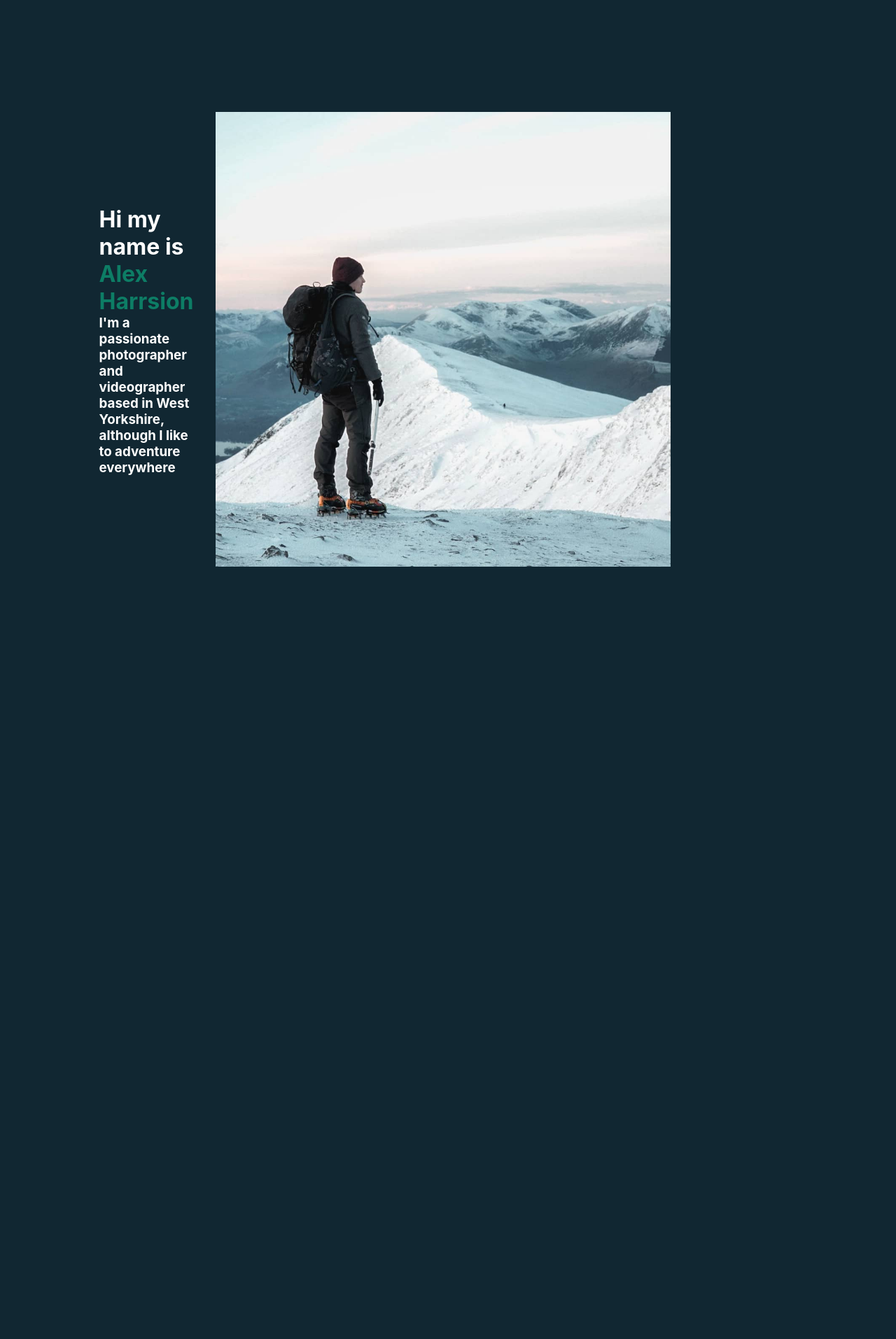
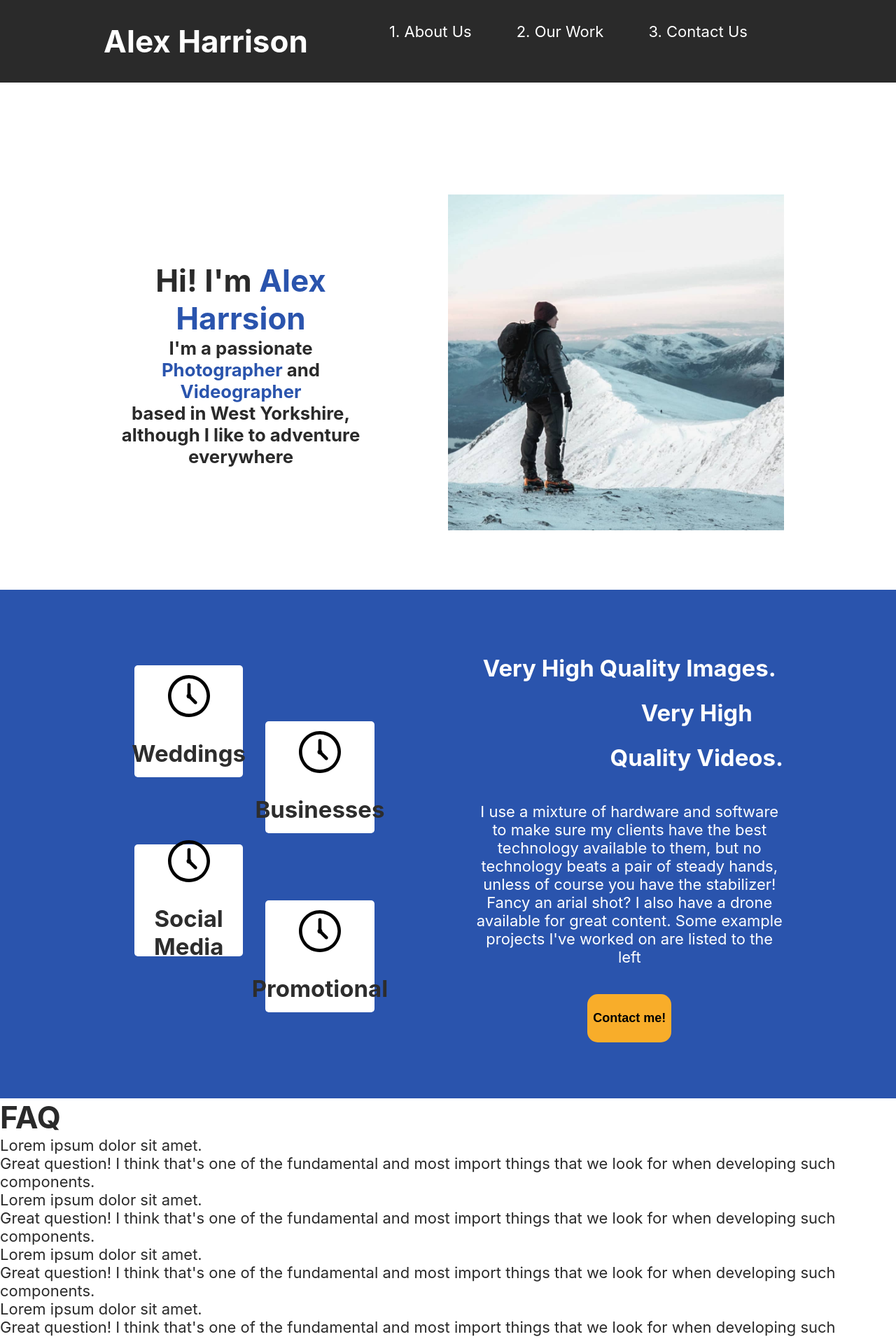
Before and after one commit to tbriggs1/alex-website, a React (Create React App) app: page / in a window 1280 px wide. Shown: the top 1914 px of the page at 70% size. Before the commit the page ends 814 px from the top, so only its background shows below. Built offline with nearby package versions, Linux system fonts and the light colour scheme.

Commit message:
changes made

```diff
--- a/package.json
+++ b/package.json
@@ -9,6 +9,8 @@
     "node-sass": "^5.0.0",
     "react": "^17.0.1",
     "react-dom": "^17.0.1",
+    "react-router": "^5.2.0",
+    "react-router-dom": "^5.2.0",
     "react-scripts": "4.0.3",
     "web-vitals": "^1.1.0"
   },
--- a/src/App.js
+++ b/src/App.js
@@ -1,11 +1,21 @@
 import React from 'react';
-import './styles/app.scss';
 import AboutMe from './pages/AboutMe.js';
+import MyWork from './pages/MyWork.js';
+import {Switch, Route, BrowserRouter} from 'react-router-dom';
 
 function App() {
   return (
     <div className="App">
-        <AboutMe />
+      <BrowserRouter>
+        <Switch>
+            <Route path="/" exact>
+              <AboutMe />
+            </Route>
+            <Route path="/work" exact>
+              <MyWork />
+            </Route>
+        </Switch>
+      </BrowserRouter>
     </div>
   );
 }
--- a/src/components/AboutSection.js
+++ b/src/components/AboutSection.js
@@ -6,11 +6,11 @@ const AboutSection = () => {
        <div className="mainContent">
           <div className="about-section">
               <div className="info">
-                  <h1>Hi my name is <span>Alex Harrsion</span></h1>
-                  <h3>I'm a passionate photographer and videographer based in West Yorkshire, although I like to adventure everywhere</h3>
+                  <h1>Hi! I'm <span>Alex Harrsion</span></h1>
+                  <h3>I'm a passionate <span>Photographer</span> and <span>Videographer</span> <br/> based in West Yorkshire, although I like to adventure everywhere</h3>
               </div>
               <div className="alexPicture">
-                    <img src={alex} alt="caption of alex" height="650px"/>
+                    <img src={alex} alt="caption of alex"/>
               </div>
           </div>
        </div>
--- a/src/components/FAQ.js
+++ b/src/components/FAQ.js
@@ -2,6 +2,41 @@ import React from 'react';
 
 const FAQ = () => {
     return(
+        <div>
+            <h1>FAQ</h1>
+            <div title="How Do I start?">
+                    <div className="answer">
+                        <p>Lorem ipsum dolor sit amet.</p>
+                        <p>
+                            Great question! I think that's one of the fundamental and most import things that we look for when developing such components.
+                        </p>
+                </div>
+                </div>
+                <div title="How Do I start?">
+                    <div className="answer">
+                        <p>Lorem ipsum dolor sit amet.</p>
+                        <p>
+                            Great question! I think that's one of the fundamental and most import things that we look for when developing such components.
+                        </p>
+                </div>
+                </div>
+                <div title="How Do I start?">
+                    <div className="answer">
+                        <p>Lorem ipsum dolor sit amet.</p>
+                        <p>
+                            Great question! I think that's one of the fundamental and most import things that we look for when developing such components.
+                        </p>
+                </div>
+                </div>
+                <div title="How Do I start?">
+                    <div className="answer">
+                        <p>Lorem ipsum dolor sit amet.</p>
+                        <p>
+                            Great question! I think that's one of the fundamental and most import things that we look for when developing such components.
+                        </p>
+                </div>
+                </div>
+        </div>
 
     )
 };
--- a/src/components/Nav.js
+++ b/src/components/Nav.js
@@ -1,9 +1,30 @@
 import React from 'react';
+import {Link} from 'react-router-dom';
 
 const Nav = () => {
     return(
         <div>
+            <div className="Navbar">
+                <h1 className="al-title">Alex Harrison</h1>
+                    <div className="nav-content">
+                    <ul>
+                    <li>
+                        <Link to="/">1. About Us</Link>
+                        {/* <Line transition={{duration: 0.75}} initial={{width:"0%"}} animate={{width: pathname === '/' ? "50%" : "0%"}}></Line> */}
+                    </li>
 
+                    <li>
+                        <Link to="/work">2. Our Work</Link>
+                        {/* <Line transition={{duration: 0.75}} initial={{width:"0%"}} animate={{width: pathname === '/work' ? "50%" : "0%"}}></Line> */}
+                    </li>
+
+                    <li>
+                        <Link to="/contact">3. Contact Us</Link>
+                        {/* <Line transition={{duration: 0.75}} initial={{width:"0%"}} animate={{width: pathname === '/contact' ? "50%" : "0%"}}></Line> */}
+                    </li>
+                </ul>
+            </div>
+            </div>
         </div>
     )
 };
--- a/src/components/Services.js
+++ b/src/components/Services.js
@@ -1,9 +1,38 @@
 import React from 'react';
 import clock from '../images/clock.svg';
+
 
 const Services = () => {
     return(
         <div>
+            <div className="services">
+                <div className="cards">
+                    <div className="card">
+                        <img src={clock} alt="wedding" height="60px" />
+                        <h2>Weddings</h2>
+                    </div>
+                    <div className="card card-stag">
+                        <img src={clock} alt="wedding" height="60px" />
+                        <h2>Businesses</h2>
+                    </div>
+                    <div className="card">
+                        <img src={clock} alt="wedding" height="60px" />
+                        <h2>Social Media</h2>
+                    </div>
+                    <div className="card card-stag">
+                        <img src={clock} alt="wedding" height="60px" />
+                        <h2>Promotional</h2>
+                    </div>
+                </div>
+                <div className="service-text">
+                    <h2><span>Very High Quality Images.</span></h2>
+                    <h2 className="service-text2"><span>Very High Quality Videos.</span></h2>
+                    <p>I use a mixture of hardware and software to make sure my clients have the best technology available to them, but no technology beats a pair of steady hands,
+                        unless of course you have the stabilizer! Fancy an arial shot? I also have a drone available for great content. Some example projects I've worked on are listed to the left
+                    </p>
+                    <button>Contact me!</button>
+                </div>
+            </div>
         </div>
     )
 };
--- a/src/pages/AboutMe.js
+++ b/src/pages/AboutMe.js
@@ -1,13 +1,17 @@
 import React from 'react';
 import AboutSection from '../components/AboutSection.js';
 import Services from '../components/Services.js';
+import FAQ from '../components/FAQ';
 import '../styles/pages.scss';
+import Nav from '../components/Nav.js';
 
 const AboutMe = () => {
     return(
         <div className="page-content">
+            <Nav />
             <AboutSection />
             <Services />
+            <FAQ />
         </div>
     )
 }
--- /dev/null
+++ b/src/pages/MyWork.js
@@ -0,0 +1,13 @@
+import React from 'react';
+import '../styles/mywork.scss';
+import Nav from '../components/Nav';
+const MyWork = () => {
+    return (
+        <div>
+            <Nav />
+            <h1>My Work</h1>
+        </div>
+    )
+}
+
+export default MyWork;
--- a/src/styles/app.scss
+++ /dev/null
@@ -1,14 +0,0 @@
-// $background-color: #171923;
-$background-color: #112732;
-$content-backgound: #0d7d65;
-$secondary-content: #ffa618;
-$third-content: #b49289;
-
-* {
-  background: $background-color;
-  color: white;
-}
-
-body{
-  width: 1100px;
-}
--- /dev/null
+++ b/src/styles/mywork.scss
@@ -0,0 +1,10 @@
+$background-color: white;
+$content-backgound: #2a54ad;
+$secondary-content: #f8ad2a;
+$third-content: #702bd4;
+
+* {
+  margin: 0;
+  padding: 0;
+  box-sizing: border-box;
+}
--- a/src/styles/pages.scss
+++ b/src/styles/pages.scss
@@ -1,31 +1,144 @@
-$background-color: #112732;
-$content-backgound: #0d7d65;
-$secondary-content: #ffa618;
-$third-content: #b49289;
+$background-color: white;
+$content-backgound: #2a54ad;
+$secondary-content: #f8ad2a;
+$third-content: #702bd4;
 
-*{
-    margin: 0;
-    padding: 0;
-    box-sizing: border-box;
-    span{
-        color: $content-backgound;
-    }
+* {
+  margin: 0;
+  padding: 0;
+  box-sizing: border-box;
 }
 
- body{
-     margin-top: 10rem;
- }
+body {
+  background: $background-color;
+  color: #2a2a2a;
+  font-size: 22px;
+}
 
+.Navbar {
+  display: flex;
+  justify-content: space-evenly;
+  padding: 2rem 2rem;
+  background: #2a2a2a;
+  font-size: 22px;
+  color: white;
+  h3 {
+    padding-left: 3rem;
+  }
+  a {
+    color: white;
+    text-decoration: none;
+  }
+  li {
+    padding-right: 4rem;
+  }
+  ul {
+    display: flex;
+    list-style: none;
+  }
+}
 
+.about-section {
+  margin-top: 10rem;
+  text-align: center;
+  display: flex;
+  justify-content: center;
+  align-items: center;
+  padding-right: 10rem;
+  padding-left: 10rem;
+  span {
+    color: $content-backgound;
+  }
+  .info {
+    padding-right: 2rem;
+    width: 50vh;
+  }
+  img {
+    padding-left: 5rem;
+    width: 70vh;
+  }
+}
 
-
-.about-section{
-    display:flex;
+.services {
+  background: $content-backgound;
+  display: flex;
+  justify-content: center;
+  align-items: center;
+  padding-right: 10rem;
+  padding-left: 10rem;
+  padding-top: 5rem;
+  padding-bottom: 5rem;
+  margin-top: 5rem;
+  color: $background-color;
+  span {
+    color: $background-color;
+  }
+  .service-text {
+    display: flex;
+    flex-direction: column;
+    width: 70vh;
+    padding-left: 2rem;
     justify-content: center;
     align-items: center;
-    padding-right: 10rem;
-    padding-left: 10rem;
-    .info{
-        padding-right: 2rem;
+    .service-text2 {
+      margin-left: 12rem;
     }
+    h2 {
+      text-align: center;
+      line-height: 4rem;
+    }
+    p {
+      margin-top: 2rem;
+      text-align: center;
+    }
+    button {
+      margin-top: 5vh;
+      width: 15vh;
+      padding-top: 1.5rem;
+      padding-bottom: 1.5rem;
+      border-radius: 15px;
+      border: none;
+      font-size: 18px;
+      color: black;
+      background: $secondary-content;
+      font-weight: bold;
+      transition: 1s;
+    }
+    button:hover {
+      background: white;
+      color: black;
+      font-weight: bold;
+    }
+  }
+
+  .cards {
+    display: flex;
+    flex-wrap: wrap;
+    margin-right: 7rem;
+    .card {
+      flex: 1 0 40%;
+      border-radius: 5px;
+      width: 10vh;
+      display: flex;
+      justify-content: center;
+      align-items: center;
+      flex-direction: column;
+      height: 20vh;
+      padding: 1rem 2rem;
+      margin-bottom: 1rem;
+      margin-left: 2rem;
+      text-align: center;
+      background: white;
+      color: black;
+      img {
+        margin-bottom: 2rem;
+      }
+      h2 {
+        color: #2d2d2d;
+      }
+    }
+    .card-stag {
+      margin-top: 5rem;
+    }
+  }
 }
```
Also changed, not shown: 1 other file (tests, documents, lock files or other folders).
